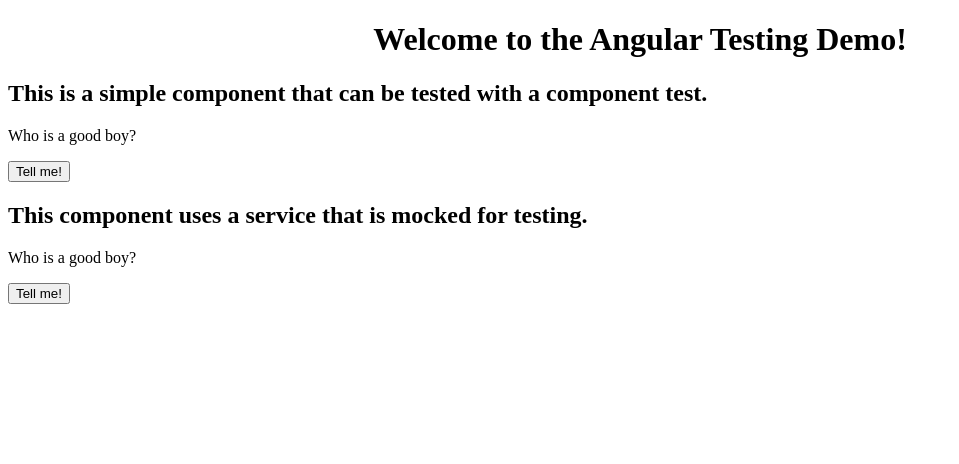
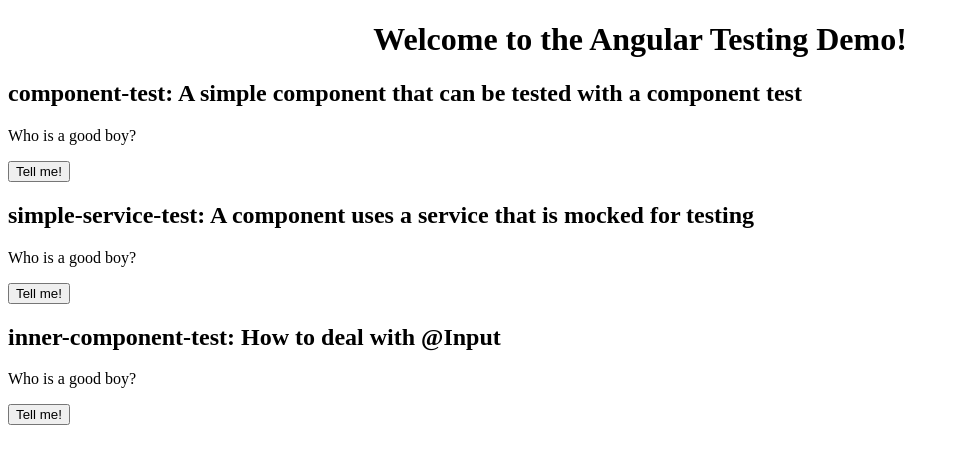
Before and after one commit to stevenschwenke/angularTestingDemo, an Angular app: page / in a window 1280 px wide. Shown: the top 464 px of the page, without its empty margins (0-959 px from the left). Built offline with nearby package versions, Linux system fonts and the light colour scheme.

Commit message:
Add structure for @Input testing (no tests yet)

```diff
--- a/src/app/app.component.html
+++ b/src/app/app.component.html
@@ -6,3 +6,4 @@
 
 <app-component-test></app-component-test>
 <app-simple-service-test></app-simple-service-test>
+<app-component-input-test></app-component-input-test>
--- a/src/app/app.module.ts
+++ b/src/app/app.module.ts
@@ -6,13 +6,17 @@
 import { ComponentTestComponent } from './component-test/component-test.component';
 import { SimpleServiceTestComponent } from './simple-service-test/simple-service-test.component';
 import {GoodBoyService} from './simple-service-test/good.boy.service';
+import { ComponentInputTestComponent } from './component-input-test/component-input-test.component';
+import { InnerComponentComponent } from './component-input-test/inner-component/inner-component.component';
 
 
 @NgModule({
   declarations: [
     AppComponent,
     ComponentTestComponent,
-    SimpleServiceTestComponent
+    SimpleServiceTestComponent,
+    ComponentInputTestComponent,
+    InnerComponentComponent
   ],
   imports: [
     BrowserModule
--- /dev/null
+++ b/src/app/component-input-test/component-input-test.component.html
@@ -0,0 +1,2 @@
+<h2>inner-component-test: How to deal with @Input</h2>
+<app-inner-component [answer]="answerForInnerComponent"></app-inner-component>
--- /dev/null
+++ b/src/app/component-input-test/component-input-test.component.ts
@@ -0,0 +1,17 @@
+import {Component, OnInit} from '@angular/core';
+
+@Component({
+  selector: 'app-component-input-test',
+  templateUrl: './component-input-test.component.html',
+  styleUrls: ['./component-input-test.component.css']
+})
+export class ComponentInputTestComponent implements OnInit {
+
+  private answerForInnerComponent = 'You are!';
+
+  constructor() { }
+
+  ngOnInit() {
+  }
+
+}
--- /dev/null
+++ b/src/app/component-input-test/inner-component/inner-component.component.html
@@ -0,0 +1,7 @@
+<p>
+  Who is a good boy?
+</p>
+<p>
+  <button id="button" (click)="onAnswerGoodBoy()">Tell me!</button>
+</p>
+<p id="answer" *ngIf="showAnswer">{{answer}}</p>
--- /dev/null
+++ b/src/app/component-input-test/inner-component/inner-component.component.ts
@@ -0,0 +1,23 @@
+import {Component, Input, OnInit} from '@angular/core';
+
+@Component({
+  selector: 'app-inner-component',
+  templateUrl: './inner-component.component.html',
+  styleUrls: ['./inner-component.component.css']
+})
+export class InnerComponentComponent implements OnInit {
+
+  @Input() answer: string;
+  private showAnswer = false;
+
+  constructor() {
+  }
+
+  ngOnInit() {
+  }
+
+  onAnswerGoodBoy() {
+    this.showAnswer = !this.showAnswer;
+  }
+
+}
--- a/src/app/component-test/component-test.html
+++ b/src/app/component-test/component-test.html
@@ -1,4 +1,4 @@
-<h2>This is a simple component that can be tested with a component test.</h2>
+<h2>component-test: A simple component that can be tested with a component test</h2>
 <p>
   Who is a good boy?
 </p>
--- a/src/app/simple-service-test/simple-service-test.component.html
+++ b/src/app/simple-service-test/simple-service-test.component.html
@@ -1,4 +1,4 @@
-<h2>This component uses a service that is mocked for testing.</h2>
+<h2>simple-service-test: A component uses a service that is mocked for testing</h2>
 <p>
   Who is a good boy?
 </p>
```
Also changed, not shown: src/app/component-input-test/component-input-test.component.css (added), src/app/component-input-test/inner-component/inner-component.component.css (added), 2 other files (tests, documents, lock files or other folders).
